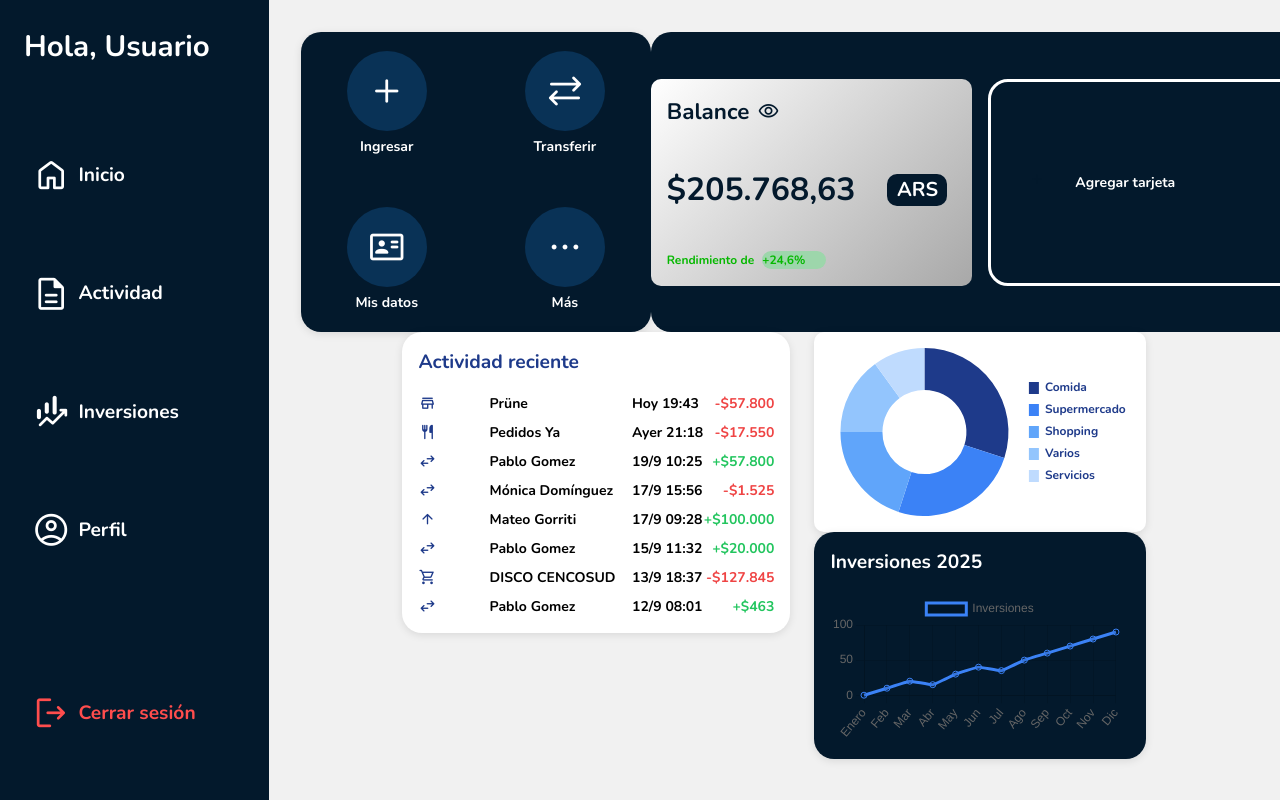
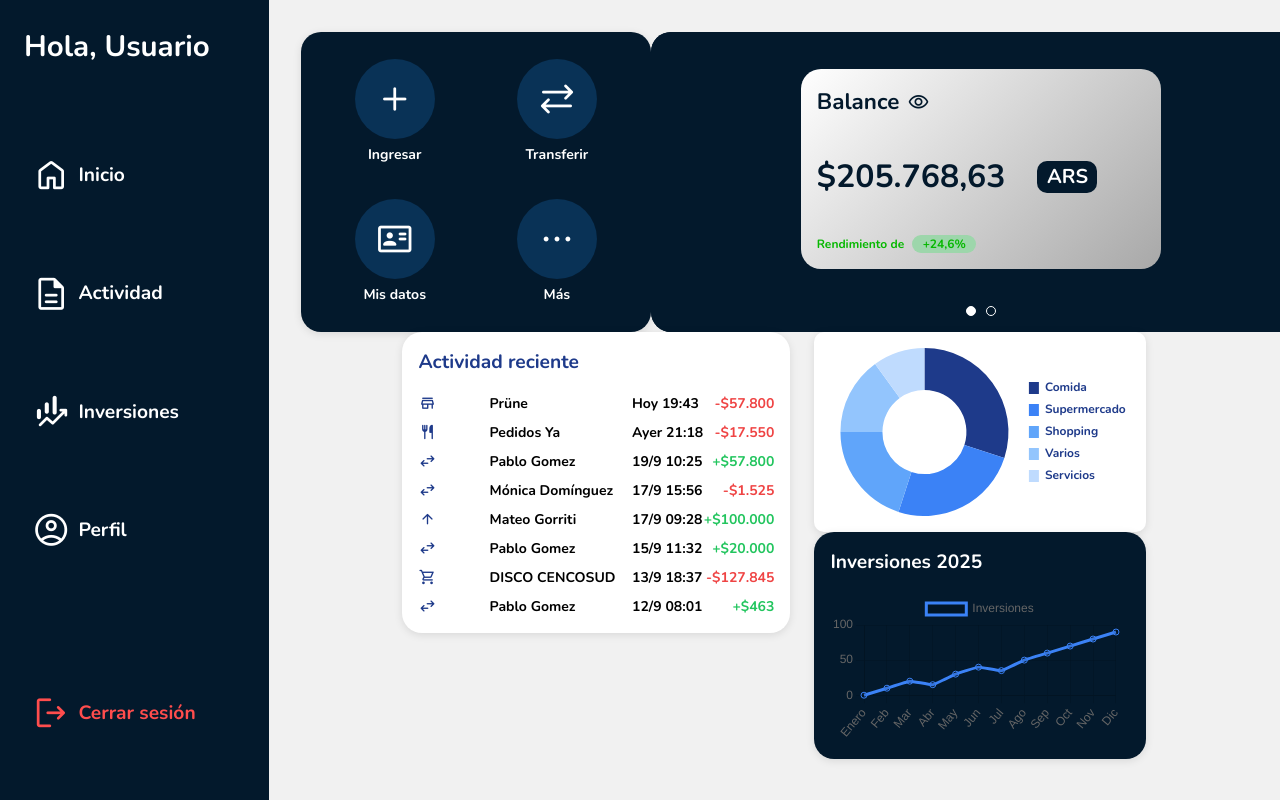
Before and after one commit to Lchiossone2004/TP_HCI, a Vue app in the folder tp-hci-g3/: page / in a window 1280 px wide. Shown: the top 800 px of the page. Built offline with nearby package versions, Linux system fonts and the light colour scheme.

Commit message:
swiper, balanceCard y AddButton

```diff
--- a/tp-hci-g3/src/components/AddCardButton.vue
+++ b/tp-hci-g3/src/components/AddCardButton.vue
@@ -1,44 +1,46 @@
 <template>
   <div class="add-card">
-      <button class="add-icon">
+    <button class="add-button">
       <span class="material-symbols-rounded icon">add</span>
     </button>
-      <span>Agregar tarjeta</span>
+    <span class="add-label">Agregar tarjeta</span>
   </div>
 </template>
 
-  <script setup>
-  </script>
-
 <style scoped>
 .add-card {
+  background-color: #03192c;
   border: 3px solid white;
   border-radius: 20px;
-    background-color: #03192C;
+  width: 360px;
+  height: 200px;
+  display: flex;
+  flex-direction: column;
+  align-items: center;
+  justify-content: center;
   color: white;
-    padding: 1rem;
-    width: 372px;
-    height: 207px;
-    cursor: pointer;
+  gap: 0.2rem;
+}
+
+.add-button {
+  background-color: white;
+  width: 40px;
+  height: 40px;
+  border-radius: 50%;
+  color: white;
   display: flex;
   align-items: center;
-    gap: 0.5rem;
-    font-size: 14px;
-  }
-
-  .add-icon{
-    width: 60px;
-    height: 60px;
-    border-radius: 50%;
-    color: #FFFF;
-  }
-
-  .add-card-btn:hover {
-    background-color: #cececf;
+  justify-content: center;
+  cursor: pointer;
 }
 
 .icon {
-    font-size: 18px;
-    color: #03192C
+  font-size: 24px;
+  color: #03192c;
+}
+
+.add-label {
+  font-size: 0.8rem;
+  text-align: center;
 }
 </style>
--- a/tp-hci-g3/src/components/BalanceCard.vue
+++ b/tp-hci-g3/src/components/BalanceCard.vue
@@ -2,10 +2,19 @@
   <div class="balance-card">
     <div class="balance-header">
       <span>Balance</span>
-      <span class="material-symbols-rounded icon">visibility</span>
+      <!-- Cambiar el ícono del ojo según el estado -->
+      <span
+        class="material-symbols-rounded icon"
+        @click="toggleVisibility"
+      >
+        {{ isVisible ? 'visibility' : 'visibility_off' }}
+      </span>
     </div>
     <div class="balance-amount">
-      <span>$205.768,63</span>
+      <!-- Balance con ancho fijo para evitar movimiento -->
+      <span class="balance-value">
+        {{ isVisible ? '$205.768,63' : '***' }}
+      </span>
       <span class="coin">
         <span>ARS</span>
       </span>
@@ -20,16 +29,25 @@
 </template>
 
 <script setup>
+import { ref } from 'vue'
+
+// Estado para controlar la visibilidad del balance
+const isVisible = ref(true)
+
+// Función para alternar la visibilidad del balance
+function toggleVisibility() {
+  isVisible.value = !isVisible.value
+}
 </script>
 
 <style scoped>
 .balance-card {
   background: linear-gradient(135deg, #FFFF, #A8A8A8);
-  border-radius: 10px;
+  border-radius: 20px;
   padding: 1rem;
   color: #03192C;
-  width: 372px;
-  height: 207px;
+  width: 360px;
+  height: 200px;
   display: flex;
   flex-direction: column;
   justify-content: space-between;
@@ -49,7 +67,7 @@
   gap: 2rem;
 }
 
-.coin{
+.coin {
   color: #FFFF;
   background: #03192C;
   border-radius: 10px;
@@ -68,7 +86,7 @@
   color: #06B800;
   display: flex;
   gap: 0.5rem;
-  align-items: baseline; /* Esto asegura que el texto y el ícono estén alineados */
+  align-items: baseline;
 }
 
 .balance-growth {
@@ -77,6 +95,7 @@
   width: 4rem;
   display: flex;
   align-items: center;
+  justify-content: center;
   gap: 0.2rem;
 }
 
@@ -88,4 +107,10 @@
   font-size: 22px;
   cursor: pointer;
 }
+
+.balance-value {
+  display: inline-block;
+  min-width: 140px; /* Ajustá este valor según el número más largo que uses */
+  text-align: left;
+}
 </style>
--- a/tp-hci-g3/src/components/OperationsButtons.vue
+++ b/tp-hci-g3/src/components/OperationsButtons.vue
@@ -36,12 +36,10 @@ height: var(--card-height, 250px);
     background-color: var(--card-bg-color, #fff);
     border-radius: 20px;
     box-shadow: 0 2px 8px rgba(0, 0, 0, 0.1);
-padding-left: 0;
+    padding: 1rem;
     box-sizing: border-box;
     display: flex;
     justify-content: center;
     align-items: center;
   }
-
-
 </style>
--- a/tp-hci-g3/src/components/Swiper.vue
+++ b/tp-hci-g3/src/components/Swiper.vue
@@ -1,7 +1,13 @@
 <template>
   <div class="slider-card">
     <div class="slide-content" :style="{ transform: `translateX(-${activeSlide * 100}%)` }">
-        <slot />
+      <div
+        v-for="(slide, index) in slots.default?.()"
+        :key="index"
+        class="slide-wrapper"
+        >
+        <component :is="slide" />
+      </div>
     </div>
 
     <div class="pagination">
@@ -26,28 +32,38 @@
 <style scoped>
 .slider-card {
   width: 100%;
-    height: 100%;
+  height: 300px; /* 💡 mismo alto que OperationsButtons */
   background-color: #03192c;
-    color: white;
-    border-radius: 12px;
+  border-radius: 20px;
   display: flex;
   flex-direction: column;
   justify-content: space-between;
+  align-items: center;
+  overflow: hidden;
   padding: 1rem;
-    overflow: hidden;
+  box-sizing: border-box;
 }
+
+
 
 .slide-content {
   display: flex;
   transition: transform 0.5s ease-in-out;
+  height: 100%;
+  width: 100%;
 }
 
-  .slide-content > * {
+.slide-wrapper {
+  width: 100%;
+  display: flex;
+  justify-content: center; /* horizontal */
+  align-items: center;     /* vertical */
   min-width: 100%;
-    display: flex;
-    align-items: center;
-    justify-content: center;
+  height: 100%;
+  box-sizing: border-box;
 }
+
+
 
 .pagination {
   display: flex;
--- a/tp-hci-g3/src/pages/HomePage.vue
+++ b/tp-hci-g3/src/pages/HomePage.vue
@@ -37,8 +37,10 @@
       </div>
 
       <div class="balance-and-cards">
+          <Swiper>
             <BalanceCard />
             <AddCardButton />
+          </Swiper>
         </div>
     </div>
         <div class="bottom-section">
@@ -123,6 +125,7 @@ import OperationsButtons from '@/components/OperationsButtons.vue';
 import BalanceCard from '@/components/BalanceCard.vue';
 import AddCardButton from '@/components/AddCardButton.vue';
 import MonthlyExpensesChart from '@/components/MonthlyExpensesChart.vue';
+import Swiper from '@/components/Swiper.vue';
 import { ref, onMounted } from 'vue';
 import { Chart } from 'chart.js/auto';
 
@@ -250,8 +253,6 @@ onMounted(() => {
     justify-content: center;
   }
 
-
-
   @media (max-width: 768px) {
     .top-section,
     .bottom-section {
@@ -262,10 +263,9 @@ onMounted(() => {
 
   .balance-and-cards {
     width: 100%;
-    max-width: 90vw;
-    height: auto;
-    flex-direction: column;
-    padding: 1rem;
+    height: 300px; /* Igual que OperationsButtons */
+    border-radius: 20px;
+    background-color: #03192C;
   }
 
   .activity-section,
@@ -347,7 +347,4 @@ onMounted(() => {
   .chart-placeholder {
     height: 150px;
   }
-
-
-
 </style>
```
Lines whose indentation alone changed are shown as unchanged.
